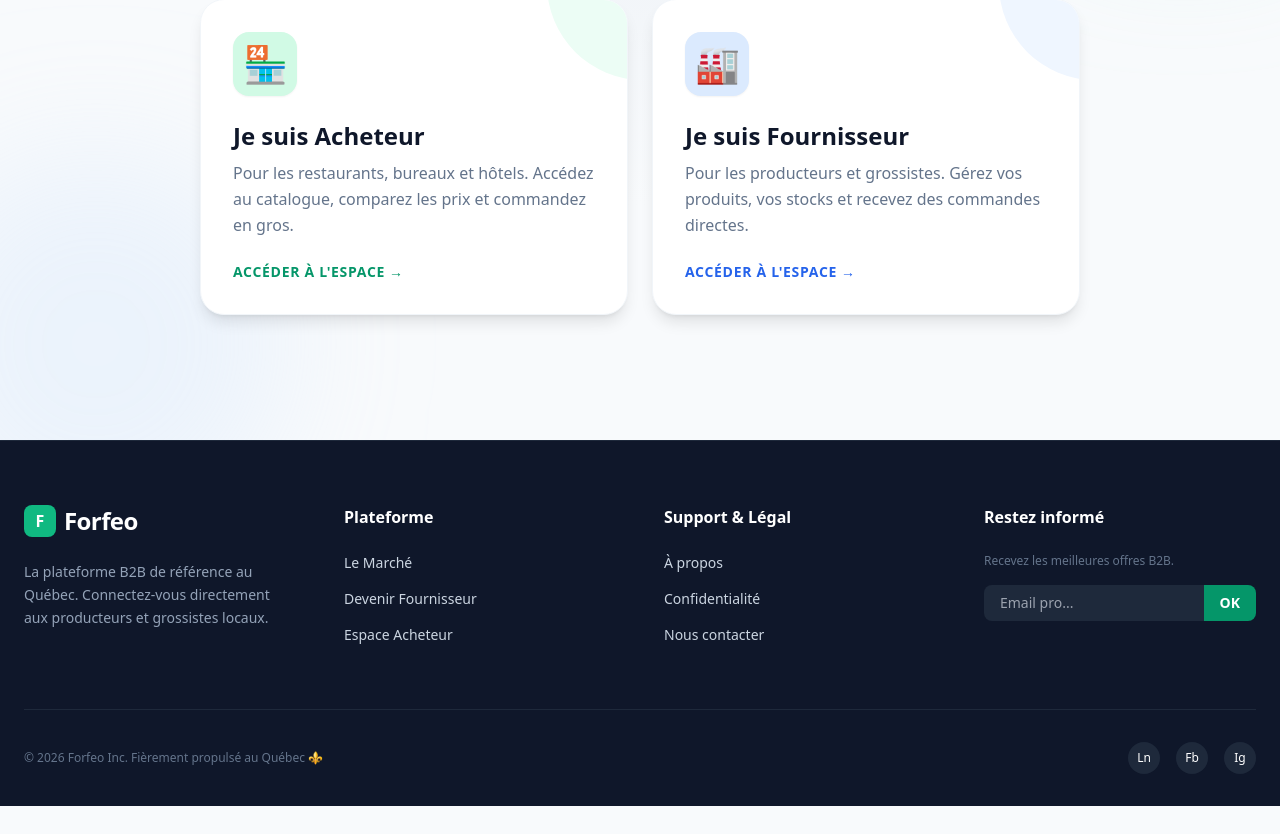
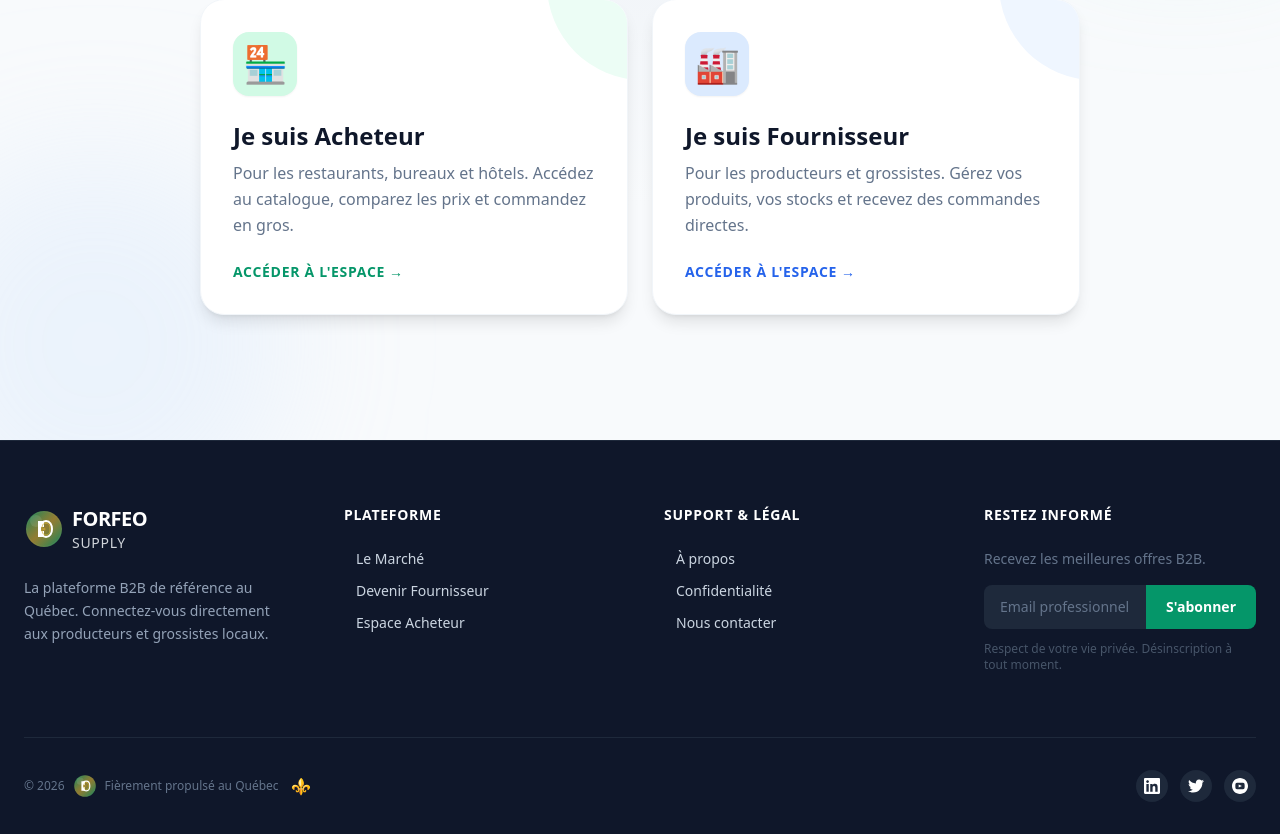
Before and after one commit to forfeo2005/forfeo-supply, a React (Vite) app in the folder frontend/: page /login in a window 1280 px wide. Shown: the part 360-1194 px from the top of the page. Before the commit the page ends 1166 px from the top, so only its background shows below. Built offline with nearby package versions, Linux system fonts and the light colour scheme.

Commit message:
Update Footer.jsx

```diff
--- a/frontend/src/components/Footer.jsx
+++ b/frontend/src/components/Footer.jsx
@@ -1,5 +1,7 @@
+// frontend/src/components/Footer.jsx
 import React from 'react';
 import { Link } from 'react-router-dom';
+import ForfeoLogo from './ForfeoLogo';
 
 const Footer = () => {
   return (
@@ -7,56 +9,107 @@ const Footer = () => {
       <div className="max-w-7xl mx-auto px-6">
 
         <div className="grid grid-cols-1 md:grid-cols-4 gap-12 mb-16">
-          {/* COLONNE 1 : MARQUE */}
+          {/* COLONNE 1 : MARQUE avec nouveau logo */}
           <div className="col-span-1 md:col-span-1">
-            <div className="flex items-center gap-2 mb-6">
-              <div className="w-8 h-8 bg-emerald-500 rounded-lg flex items-center justify-center text-white font-bold">F</div>
-              <span className="text-2xl font-bold text-white tracking-tight">Forfeo</span>
+            <div className="flex items-center gap-3 mb-6">
+              <ForfeoLogo
+                className="w-10 h-10"
+                dark={false}
+                withText={true}
+                size="lg"
+              />
             </div>
-            <p className="text-sm leading-relaxed text-slate-400">
+            <p className="text-sm leading-relaxed text-slate-400 mt-3">
               La plateforme B2B de référence au Québec. Connectez-vous directement aux producteurs et grossistes locaux.
             </p>
           </div>
 
           {/* COLONNE 2 : LIENS */}
           <div>
-            <h4 className="text-white font-bold mb-6">Plateforme</h4>
-            <ul className="space-y-4 text-sm">
-              <li><Link to="/market" className="hover:text-emerald-400 transition">Le Marché</Link></li>
-              <li><Link to="/login" className="hover:text-emerald-400 transition">Devenir Fournisseur</Link></li>
-              <li><Link to="/login" className="hover:text-emerald-400 transition">Espace Acheteur</Link></li>
+            <h4 className="text-white font-bold mb-6 text-sm uppercase tracking-wider">Plateforme</h4>
+            <ul className="space-y-3 text-sm">
+              <li><Link to="/market" className="hover:text-emerald-400 transition flex items-center gap-2">
+                <span className="w-1 h-1 bg-emerald-500 rounded-full opacity-0 group-hover:opacity-100 transition"></span>
+                Le Marché
+              </Link></li>
+              <li><Link to="/login" className="hover:text-emerald-400 transition flex items-center gap-2">
+                <span className="w-1 h-1 bg-emerald-500 rounded-full opacity-0 group-hover:opacity-100 transition"></span>
+                Devenir Fournisseur
+              </Link></li>
+              <li><Link to="/login" className="hover:text-emerald-400 transition flex items-center gap-2">
+                <span className="w-1 h-1 bg-emerald-500 rounded-full opacity-0 group-hover:opacity-100 transition"></span>
+                Espace Acheteur
+              </Link></li>
             </ul>
           </div>
 
           {/* COLONNE 3 : LÉGAL */}
           <div>
-            <h4 className="text-white font-bold mb-6">Support & Légal</h4>
-            <ul className="space-y-4 text-sm">
-              <li><Link to="/about" className="hover:text-emerald-400 transition">À propos</Link></li>
-              <li><Link to="/privacy" className="hover:text-emerald-400 transition">Confidentialité</Link></li>
-              <li><a href="mailto:support@forfeo.com" className="hover:text-emerald-400 transition">Nous contacter</a></li>
+            <h4 className="text-white font-bold mb-6 text-sm uppercase tracking-wider">Support & Légal</h4>
+            <ul className="space-y-3 text-sm">
+              <li><Link to="/about" className="hover:text-emerald-400 transition flex items-center gap-2">
+                <span className="w-1 h-1 bg-emerald-500 rounded-full opacity-0 group-hover:opacity-100 transition"></span>
+                À propos
+              </Link></li>
+              <li><Link to="/privacy" className="hover:text-emerald-400 transition flex items-center gap-2">
+                <span className="w-1 h-1 bg-emerald-500 rounded-full opacity-0 group-hover:opacity-100 transition"></span>
+                Confidentialité
+              </Link></li>
+              <li><a href="mailto:support@forfeo.com" className="hover:text-emerald-400 transition flex items-center gap-2">
+                <span className="w-1 h-1 bg-emerald-500 rounded-full opacity-0 group-hover:opacity-100 transition"></span>
+                Nous contacter
+              </a></li>
             </ul>
           </div>
 
-          {/* COLONNE 4 : NEWSLETTER (Fake mais joli) */}
+          {/* COLONNE 4 : NEWSLETTER */}
           <div>
-            <h4 className="text-white font-bold mb-6">Restez informé</h4>
-            <p className="text-xs text-slate-500 mb-4">Recevez les meilleures offres B2B.</p>
+            <h4 className="text-white font-bold mb-6 text-sm uppercase tracking-wider">Restez informé</h4>
+            <p className="text-sm text-slate-500 mb-4">Recevez les meilleures offres B2B.</p>
             <div className="flex">
-              <input type="email" placeholder="Email pro..." className="bg-slate-800 border-none rounded-l-lg text-white px-4 py-2 w-full focus:ring-1 focus:ring-emerald-500 outline-none text-sm" />
-              <button className="bg-emerald-600 hover:bg-emerald-500 text-white px-4 py-2 rounded-r-lg font-bold text-sm transition">OK</button>
+              <input
+                type="email"
+                placeholder="Email professionnel..."
+                className="bg-slate-800 border-none rounded-l-lg text-white px-4 py-3 w-full focus:ring-2 focus:ring-emerald-500 outline-none text-sm placeholder:text-slate-500"
+              />
+              <button className="bg-emerald-600 hover:bg-emerald-500 text-white px-5 py-3 rounded-r-lg font-bold text-sm transition">
+                S'abonner
+              </button>
             </div>
+            <p className="text-xs text-slate-600 mt-3">Respect de votre vie privée. Désinscription à tout moment.</p>
           </div>
         </div>
 
         {/* BAS DE PAGE */}
         <div className="border-t border-slate-800 pt-8 flex flex-col md:flex-row justify-between items-center gap-4">
-          <p className="text-xs text-slate-500">© 2026 Forfeo Inc. Fièrement propulsé au Québec ⚜️</p>
-          <div className="flex gap-4">
-            {/* Icônes sociales (fictives) */}
-            <div className="w-8 h-8 rounded-full bg-slate-800 flex items-center justify-center hover:bg-emerald-600 transition cursor-pointer text-xs text-white">Ln</div>
-            <div className="w-8 h-8 rounded-full bg-slate-800 flex items-center justify-center hover:bg-emerald-600 transition cursor-pointer text-xs text-white">Fb</div>
-            <div className="w-8 h-8 rounded-full bg-slate-800 flex items-center justify-center hover:bg-emerald-600 transition cursor-pointer text-xs text-white">Ig</div>
+          <div className="flex items-center gap-2">
+            <span className="text-xs text-slate-500">© 2026</span>
+            <ForfeoLogo
+              className="w-6 h-6"
+              dark={false}
+              size="sm"
+            />
+            <span className="text-xs text-slate-500">Fièrement propulsé au Québec</span>
+            <span className="text-emerald-400 ml-1">⚜️</span>
+          </div>
+
+          <div className="flex gap-3">
+            {/* Icônes sociales modernes */}
+            <a href="#" className="w-8 h-8 rounded-full bg-slate-800 flex items-center justify-center hover:bg-emerald-600 transition cursor-pointer text-xs text-white hover:scale-105">
+              <svg className="w-4 h-4" fill="currentColor" viewBox="0 0 24 24">
+                <path d="M20.447 20.452h-3.554v-5.569c0-1.328-.027-3.037-1.852-3.037-1.853 0-2.136 1.445-2.136 2.939v5.667H9.351V9h3.414v1.561h.046c.477-.9 1.637-1.85 3.37-1.85 3.601 0 4.267 2.37 4.267 5.455v6.286zM5.337 7.433c-1.144 0-2.063-.926-2.063-2.065 0-1.138.92-2.063 2.063-2.063 1.14 0 2.064.925 2.064 2.063 0 1.139-.925 2.065-2.064 2.065zm1.782 13.019H3.555V9h3.564v11.452zM22.225 0H1.771C.792 0 0 .774 0 1.729v20.542C0 23.227.792 24 1.771 24h20.451C23.2 24 24 23.227 24 22.271V1.729C24 .774 23.2 0 22.222 0h.003z"/>
+              </svg>
+            </a>
+            <a href="#" className="w-8 h-8 rounded-full bg-slate-800 flex items-center justify-center hover:bg-emerald-600 transition cursor-pointer text-xs text-white hover:scale-105">
+              <svg className="w-4 h-4" fill="currentColor" viewBox="0 0 24 24">
+                <path d="M24 4.557c-.883.392-1.832.656-2.828.775 1.017-.609 1.798-1.574 2.165-2.724-.951.564-2.005.974-3.127 1.195-.897-.957-2.178-1.555-3.594-1.555-3.179 0-5.515 2.966-4.797 6.045-4.091-.205-7.719-2.165-10.148-5.144-1.29 2.213-.669 5.108 1.523 6.574-.806-.026-1.566-.247-2.229-.616-.054 2.281 1.581 4.415 3.949 4.89-.693.188-1.452.232-2.224.084.626 1.956 2.444 3.379 4.6 3.419-2.07 1.623-4.678 2.348-7.29 2.04 2.179 1.397 4.768 2.212 7.548 2.212 9.142 0 14.307-7.721 13.995-14.646.962-.695 1.797-1.562 2.457-2.549z"/>
+              </svg>
+            </a>
+            <a href="#" className="w-8 h-8 rounded-full bg-slate-800 flex items-center justify-center hover:bg-emerald-600 transition cursor-pointer text-xs text-white hover:scale-105">
+              <svg className="w-4 h-4" fill="currentColor" viewBox="0 0 24 24">
+                <path d="M12 0C5.373 0 0 5.373 0 12s5.373 12 12 12 12-5.373 12-12S18.627 0 12 0zm4.441 16.892c-2.102.144-6.784.144-8.883 0C5.279 16.736 5.02 15.705 5 12c.02-3.705.279-4.736 2.558-4.892 2.099-.144 6.782-.144 8.883 0C18.718 7.264 18.979 8.295 19 12c-.021 3.705-.281 4.736-2.559 4.892zM10 9.658l4.917 2.338L10 14.342V9.658z"/>
+              </svg>
+            </a>
           </div>
         </div>
 
```
